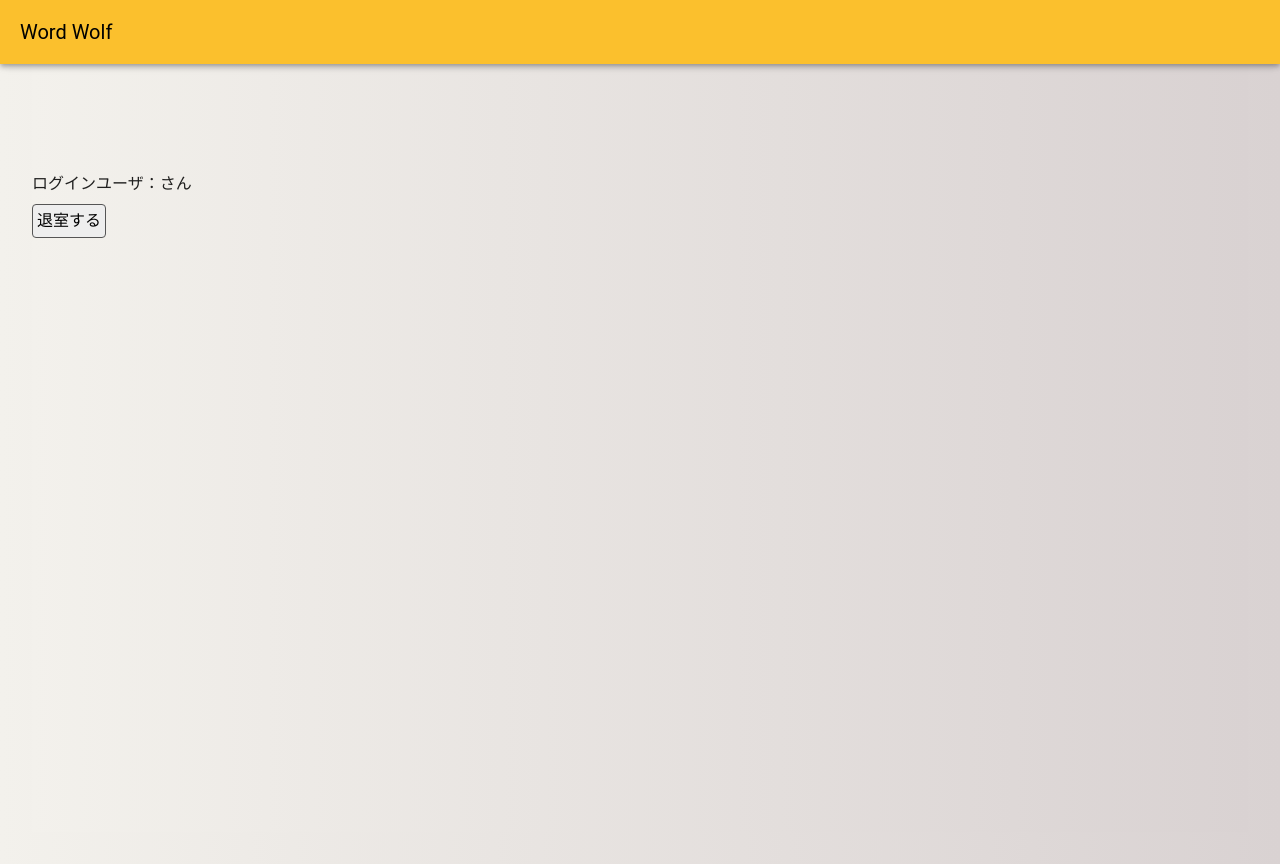
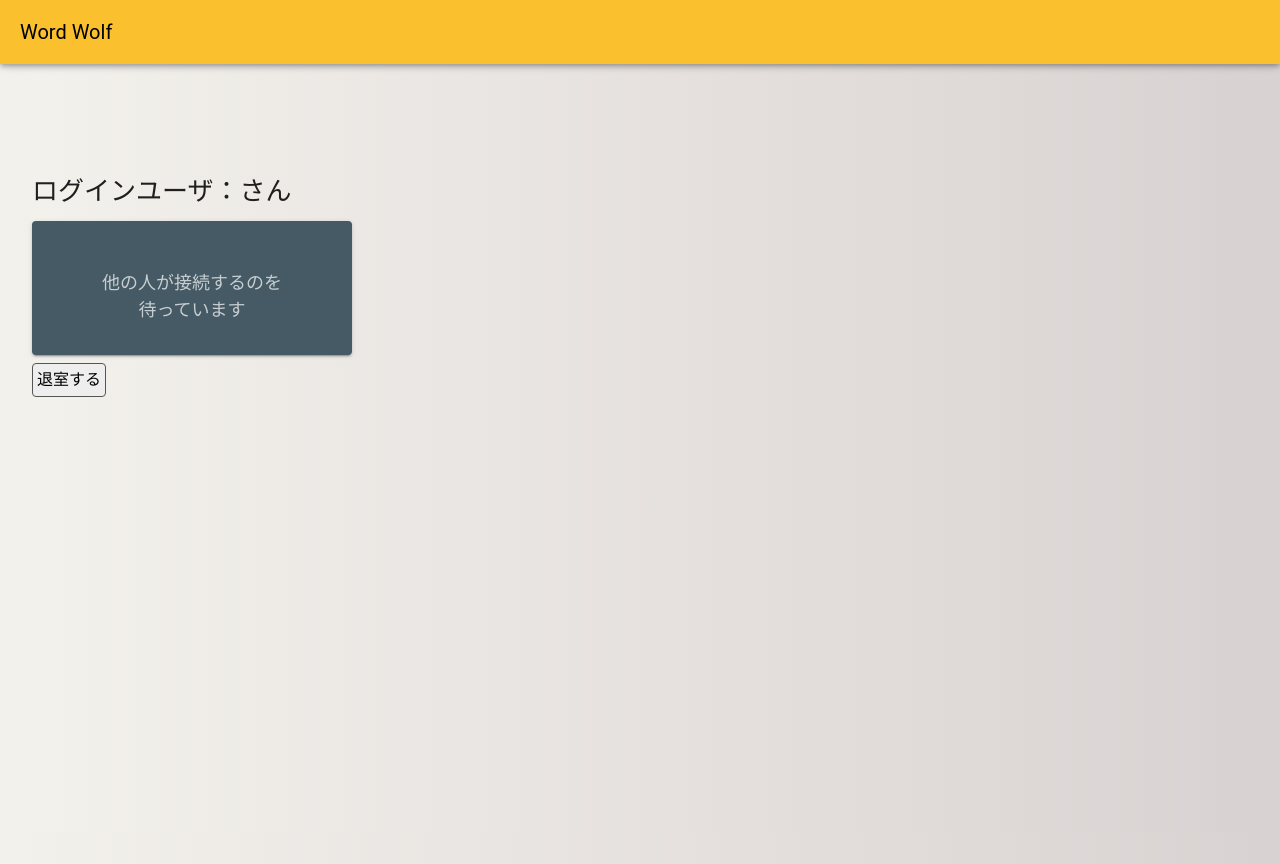
Before and after one commit to akira60/hackathon-oa-A, a Vue app in the folder chatapp/: page /cards in a window 1280 px wide. Built offline with nearby package versions, Linux system fonts and the light colour scheme; no server answers.

Commit message:
UI変更、dbファイルコミット

```diff
--- a/chatapp/socket_event/index.js
+++ b/chatapp/socket_event/index.js
@@ -19,7 +19,6 @@ export default (io, socket) => {
   // カードを配る
   let players = [];
   let themes = [];
-  // let isThemeSelecting = false;
 
   //　Cardテーブルの一列目を多数派、二列目を少数派、三列目をcategory_idとして取得
   io.on('connection', (socket) => {
@@ -44,6 +43,7 @@ export default (io, socket) => {
               const wolfPlayer = shuffle(players)[0];
               console.log(wolfPlayer.id)
 
+              // ウルフにはウルフのテーマ(word_wolf)を、それ以外には普通のテーマ(word_normal)を送る
               players.forEach(player => {
                 if (player === wolfPlayer) {
                   player.emit('receive-theme', selectedTheme[1]);
@@ -54,11 +54,9 @@ export default (io, socket) => {
                   player.emit('receive-category', selectedTheme[2]);
 
                 }
-                // socket.emit('receive-category', selectedTheme[2]);
 
               });
-              players.forEach(player => {
-              });
+
               players = [];
             })
             .catch((err) => {
@@ -92,36 +90,36 @@ export default (io, socket) => {
   // *********************
   // Timerイベント
   //スタートボタンが押された
-  socket.on("start", (data)=>{
+  socket.on("start", (data) => {
     console.log(data);
-    if(!data){
+    if (!data) {
       return;
     }
     socket.broadcast.emit("start", data);
   });
 
   //ストップボタンが押された
-  socket.on("stop", (data)=>{
+  socket.on("stop", (data) => {
     console.log(data);
-    if(!data){
+    if (!data) {
       return;
     }
     socket.broadcast.emit("stop", data);
   });
 
   //終了ボタンが押されたもしくは、0秒になった
-  socket.on("finishDiscussion", (data)=>{
+  socket.on("finishDiscussion", (data) => {
     console.log(data);
-    if(!data){
+    if (!data) {
       return;
     }
     socket.broadcast.emit("finishDiscussion", data);
   });
 
   //1分追加ボタンが押された
-  socket.on("add", (data)=>{
+  socket.on("add", (data) => {
     console.log(data);
-    if(!data){
+    if (!data) {
       return;
     }
     socket.broadcast.emit("add", data);
--- a/chatapp/src/components/Cards.vue
+++ b/chatapp/src/components/Cards.vue
@@ -49,26 +49,18 @@ const onExit = () => {
 
 
 
-// #region socket event handler
-// サーバから受信した入室メッセージ画面上に表示する
-const onReceiveEnter = (data) => {
-    chatList.unshift(data)
-}
-
-// サーバから受信した退室メッセージを受け取り画面上に表示する
-const onReceiveExit = (data) => {
-    chatList.unshift(data)
-}
 </script>
 
 <template>
     <!-- <div class="mx-auto my-5 px-4"> -->
     <!-- <h1 class="text-h3 font-weight-medium">Vue.js Chat チャットルーム</h1> -->
     <div class="mt-10">
-        <p>ログインユーザ：{{ userName }}さん</p>
-
-        <div v-if="theme">{{ theme }}</div>
-        <div v-if="category">{{ category }}</div>
+        <div class="login_user">ログインユーザ：{{ userName }}さん</div>
+        <v-card color="#455A64" elevation="2" class="category-theme-card">
+            <div v-if="category" class="category-text">{{ category }}</div>
+            <div v-if="theme" class="theme-text">{{ theme }}</div>
+            <div v-else class="theme-waiting">他の人が接続するのを<br>待っています</div>
+        </v-card>
         <router-link to="/" class="link">
             <button type="button" class="button-normal button-exit" @click="onExit">退室する</button>
         </router-link>
@@ -98,4 +90,39 @@ const onReceiveExit = (data) => {
     color: #000;
     margin-top: 8px;
 }
+
+.category-theme-card {
+    margin-top: 10px;
+    padding: 32px;
+    position: relative;
+    width: 20rem;
+
+}
+
+.category-text {
+    color: white;
+    font-size: 18px;
+    position: absolute;
+    top: 8px;
+    left: 8px;
+}
+
+.theme-text {
+    color: white;
+    font-size: 24px;
+    text-align: center;
+    margin-top: 16px;
+}
+
+.theme-waiting {
+    color: rgba(255, 255, 255, 0.7);
+    font-size: 18px;
+    text-align: center;
+    margin-top: 16px;
+}
+
+.login_user {
+    display: inline-block;
+    font-size: 26px;
+}
 </style>
```
Also changed, not shown: 2 other files (tests, documents, lock files or other folders).
